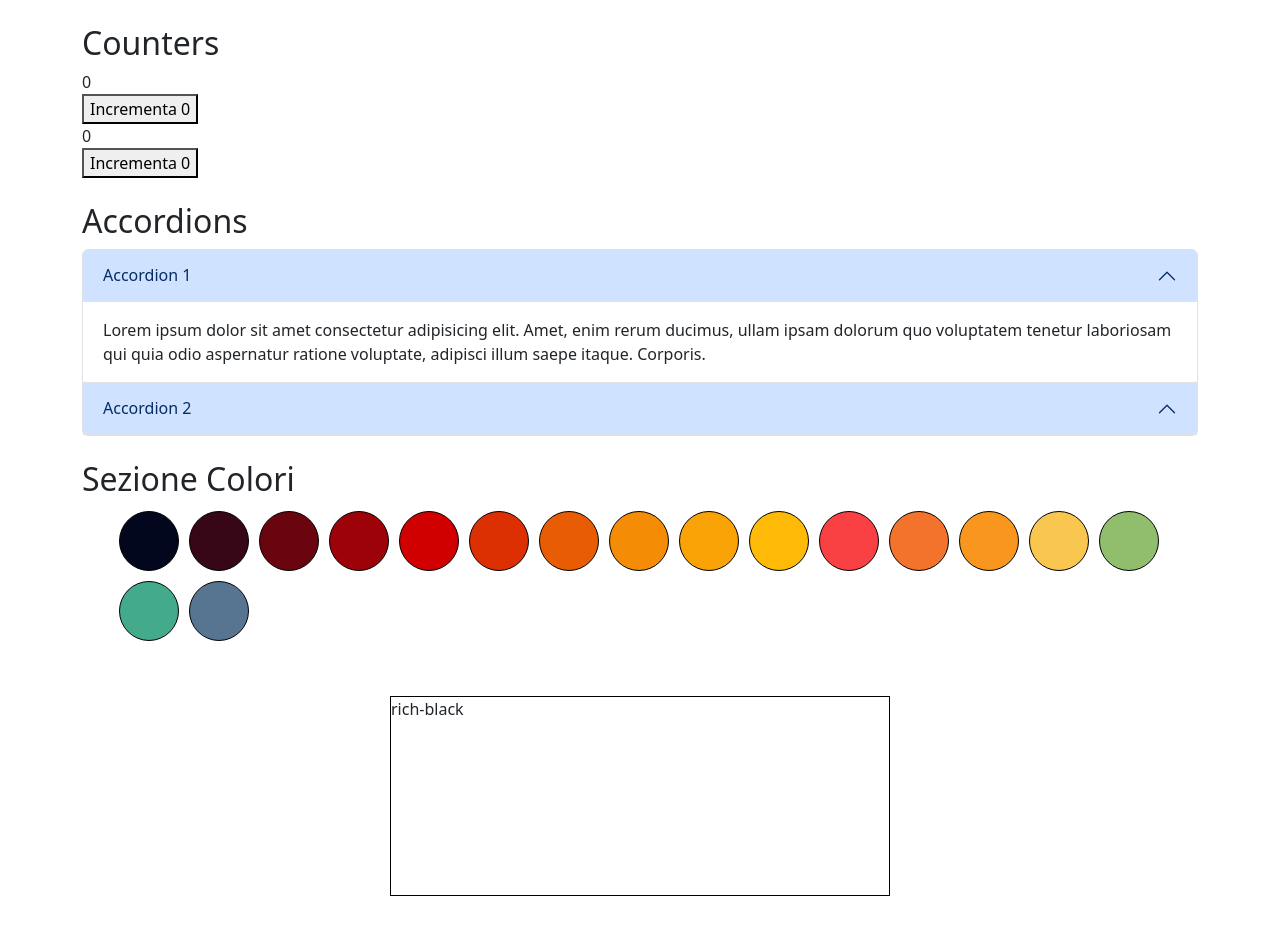
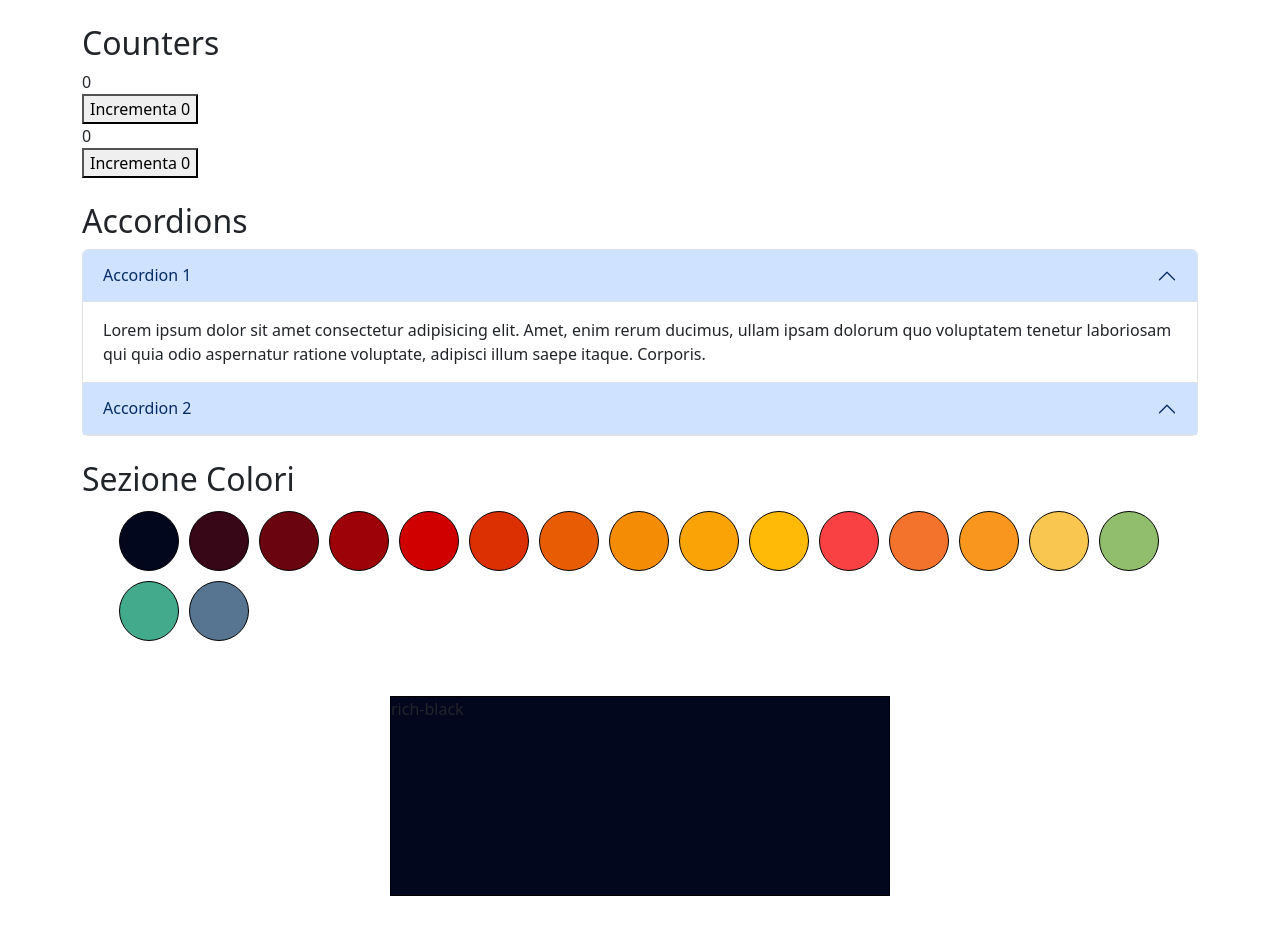
Before and after one commit to Classe136/lc-1612, a React (Vite) app: page / in a window 1280 px wide. Shown: the top 934 px of the page. Built offline with nearby package versions, Linux system fonts and the light colour scheme.

Commit message:
box change backgound

```diff
--- a/src/components/ColorSection.jsx
+++ b/src/components/ColorSection.jsx
@@ -16,7 +16,9 @@ function ColorSection() {
           ></li>
         ))}
       </ul>
-      <div className="box">{activeColor.label}</div>
+      <div className="box" style={{ backgroundColor: activeColor.hex }}>
+        {activeColor.label}
+      </div>
     </section>
   );
 }
```
